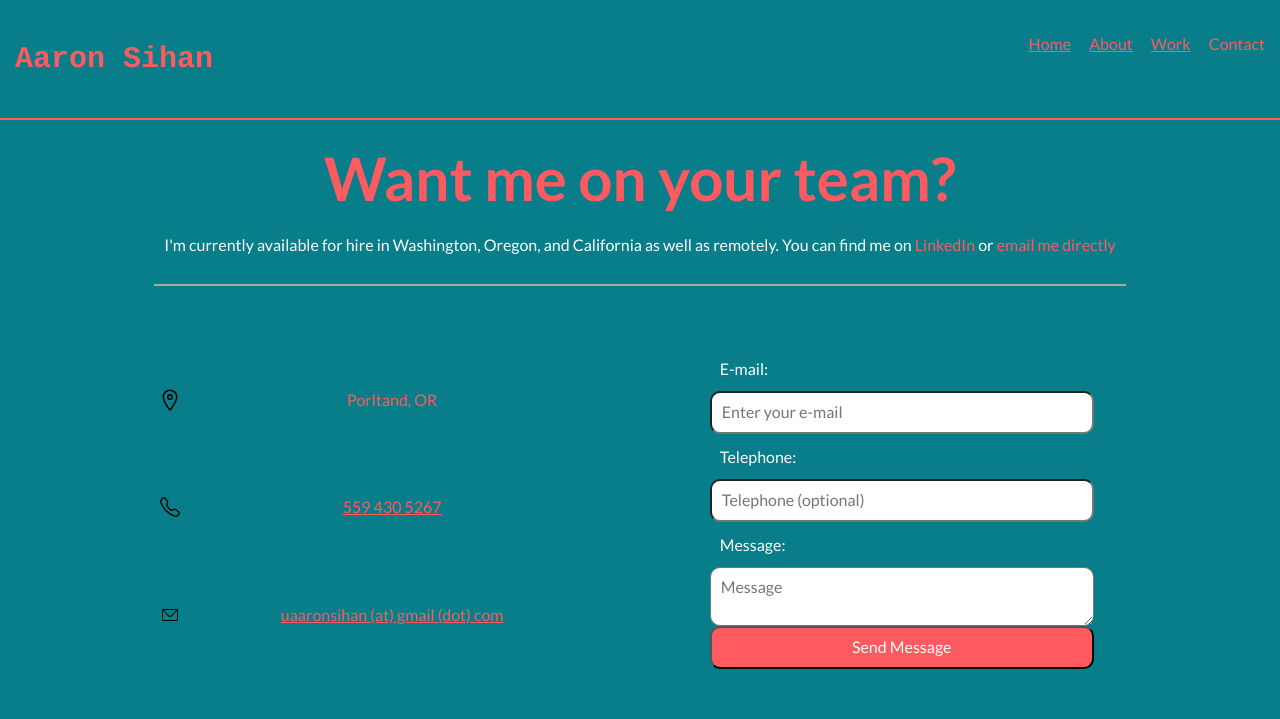
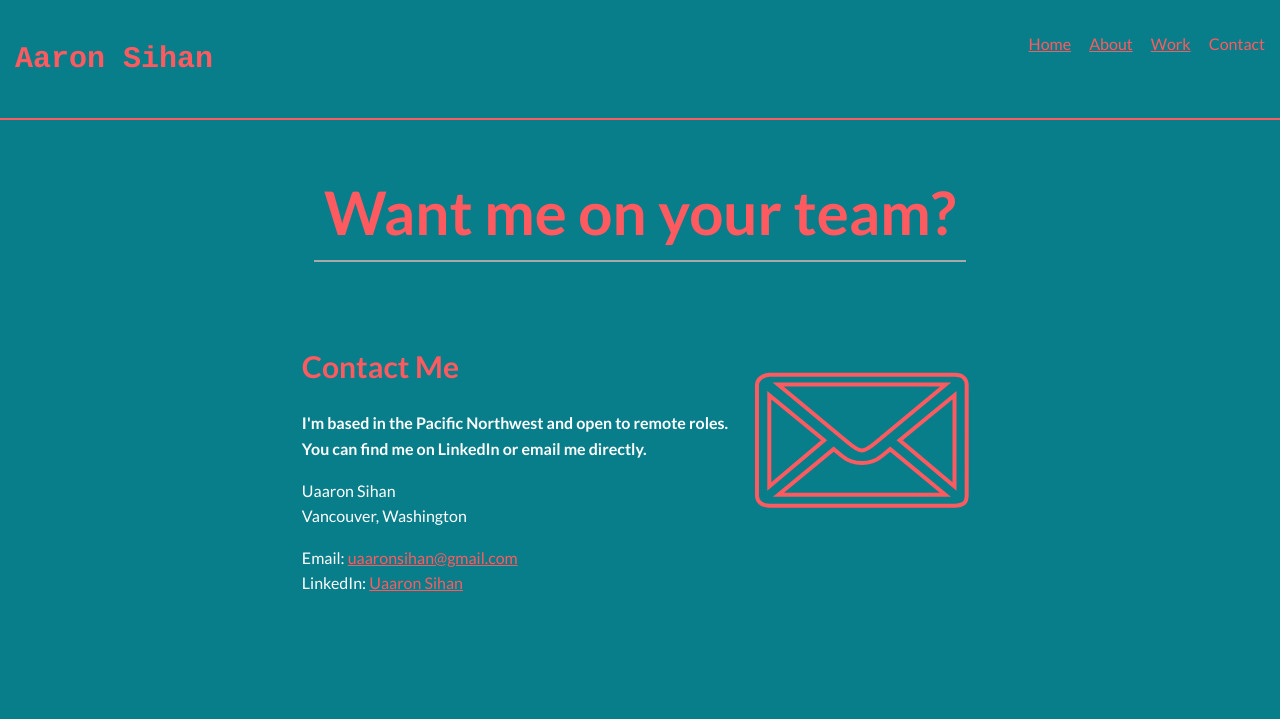
Before and after one commit to uaaron/portfolio-website, a plain HTML site: page contact.html in a window 1280 px wide. Shown: the top 719 px of the page. Drawn offline with nearby package versions, Linux system fonts and the light colour scheme.

Commit message:
updated contact form

```diff
--- a/contact.html
+++ b/contact.html
@@ -36,11 +36,48 @@
   <main id="contact-main">
     <div id="contact-header">
       <h1>Want me on your team?</h1>
-      <p>I'm currently available for hire in Washington, Oregon, and California as well as remotely. You can find me on
-        <a>LinkedIn</a> or <a>email me directly</a>
-      </p>
     </div>
     <div class="contact-container">
+      <div class="contact">
+        <h1>Contact Me</h1>
+        <p class="contact-info">
+          <b>I'm based in the Pacific Northwest and open to remote roles.
+            <br>
+            You can find me on LinkedIn or email me directly.</b>
+          <br>
+        </p>
+        <p>Uaaron Sihan
+          <br>
+          Vancouver, Washington
+          <br>
+        </p>
+        <p>
+          Email:
+          <a href="mailto:uaaronsihan(at)gmail(dot)com">uaaronsihan@gmail.com</a>
+          <br>
+          LinkedIn:
+          <a href="https://www.linkedin.com/in/uaaron-sihan" target="_blank">Uaaron Sihan</a>
+        </p>
+      </div>
+      <div>
+        <svg xmlns="http://www.w3.org/2000/svg" xmlns:xlink="http://www.w3.org/1999/xlink" version="1.1" width="230"
+          height="230" viewBox="0 0 1080 1080" xml:space="preserve">
+          <desc>Created with Fabric.js 5.2.4</desc>
+          <defs>
+          </defs>
+          <rect x="0" y="0" width="100%" height="100%" fill="transparent"></rect>
+          <g transform="matrix(13.07 0 0 10.83 534.5 555.43)" id="568a6a66-55cd-485f-86fe-5340d91f9428">
+            <path
+              style="stroke: #FF5A5F; stroke-width: 4; stroke-dasharray: none; stroke-linecap: butt; stroke-dashoffset: 0; stroke-linejoin: miter; stroke-miterlimit: 4; fill: #FF5A5F; fill-opacity: 0; fill-rule: nonzero; opacity: 1;"
+              vector-effect="non-scaling-stroke" transform=" translate(-50, -50)"
+              d="M 87.678 73.69 C 87.678 75.42699999999999 87.37899999999999 76.684 86.658 77.344 C 86 78.06299999999999 84.863 78.362 83.245 78.362 L 16.75500000000001 78.362 C 15.55800000000001 78.362 14.539000000000009 78.06299999999999 13.76100000000001 77.344 C 12.801000000000009 76.50399999999999 12.32300000000001 75.30799999999999 12.32300000000001 73.69 L 12.32300000000001 25.949999999999996 C 12.32300000000001 24.810999999999996 12.802000000000008 23.792999999999996 13.70100000000001 22.952999999999996 C 14.65900000000001 22.055999999999997 15.67800000000001 21.636999999999997 16.75500000000001 21.636999999999997 L 83.245 21.636999999999997 C 84.74300000000001 21.636999999999997 85.88000000000001 22.055999999999997 86.599 22.833999999999996 C 87.319 23.673999999999996 87.678 24.690999999999995 87.678 25.949999999999996 L 87.678 73.69 z M 36.462 49.969 L 16.755 30.503 L 16.755 70.036 L 36.462 49.969 z M 80.129 25.831 L 19.931 25.831 L 45.149 51.048 C 47.365 53.265 48.983000000000004 54.402 50.001000000000005 54.402 C 51.078 54.402 52.696000000000005 53.265 54.912000000000006 51.048 L 80.129 25.831 z M 80.01 73.631 L 60.184 53.863 L 56.949 57.037 C 55.092 58.894 52.756 59.853 50.001 59.853 C 47.306 59.853 44.97 58.894 43.113 57.037 L 39.877 53.863 L 20.051 73.631 L 80.01 73.631 z M 83.305 70.036 L 83.305 30.503 L 63.598 49.969 L 83.305 70.036 z"
+              stroke-linecap="round"></path>
+          </g>
+
+        </svg>
+      </div>
+    </div>
+    <!--<div class="contact-container">
       <div class="info-grid">
 
         <svg class="info-grid__item" xmlns="http://www.w3.org/2000/svg" width="24" height="24" viewBox="0 0 512 512">
@@ -81,7 +118,7 @@
 
         <input type="submit" value="Send Message" class="standard-label contact-submit">
       </form>
-    </div>
+    </div> -->
   </main>
   <footer class="page-footer">
     <p>Find me on</p>
--- a/css/styles.css
+++ b/css/styles.css
@@ -261,10 +261,12 @@ main {
     width: 100%;
     display:flex;
     flex-direction: row;
-    justify-content: space-evenly;
+    justify-content: center;
     margin: 60px auto;
     gap: 20px;
 }
+
+
 
 .contact-submit {
     border-radius: 10px;
```
